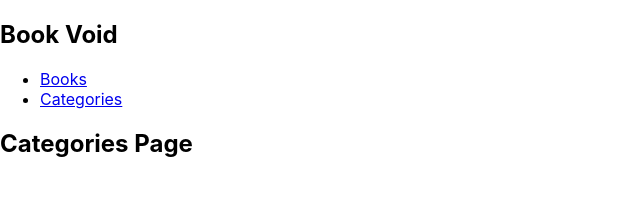
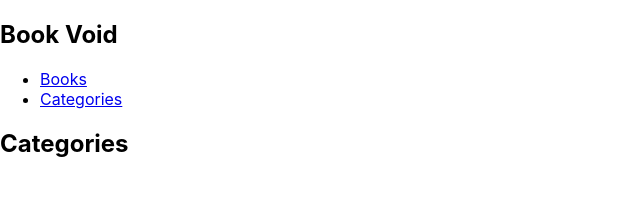
Before and after one commit to mohamedSabry0/bookVoid, a React (Create React App) app: page /categories in a window 1280 px wide. Shown: the top 219 px of the page, without its empty margins (0-640 px from the left). Built offline with nearby package versions, Linux system fonts and the light colour scheme.

Commit message:
Test commit for linter error

```diff
--- a/src/components/CategoriesPage.js
+++ b/src/components/CategoriesPage.js
@@ -1,6 +1,6 @@
 const CategoriesPage = () => (
   <div>
-    <h2>Categories Page</h2>
+    <h2>Categories</h2>
   </div>
 );
 
```
